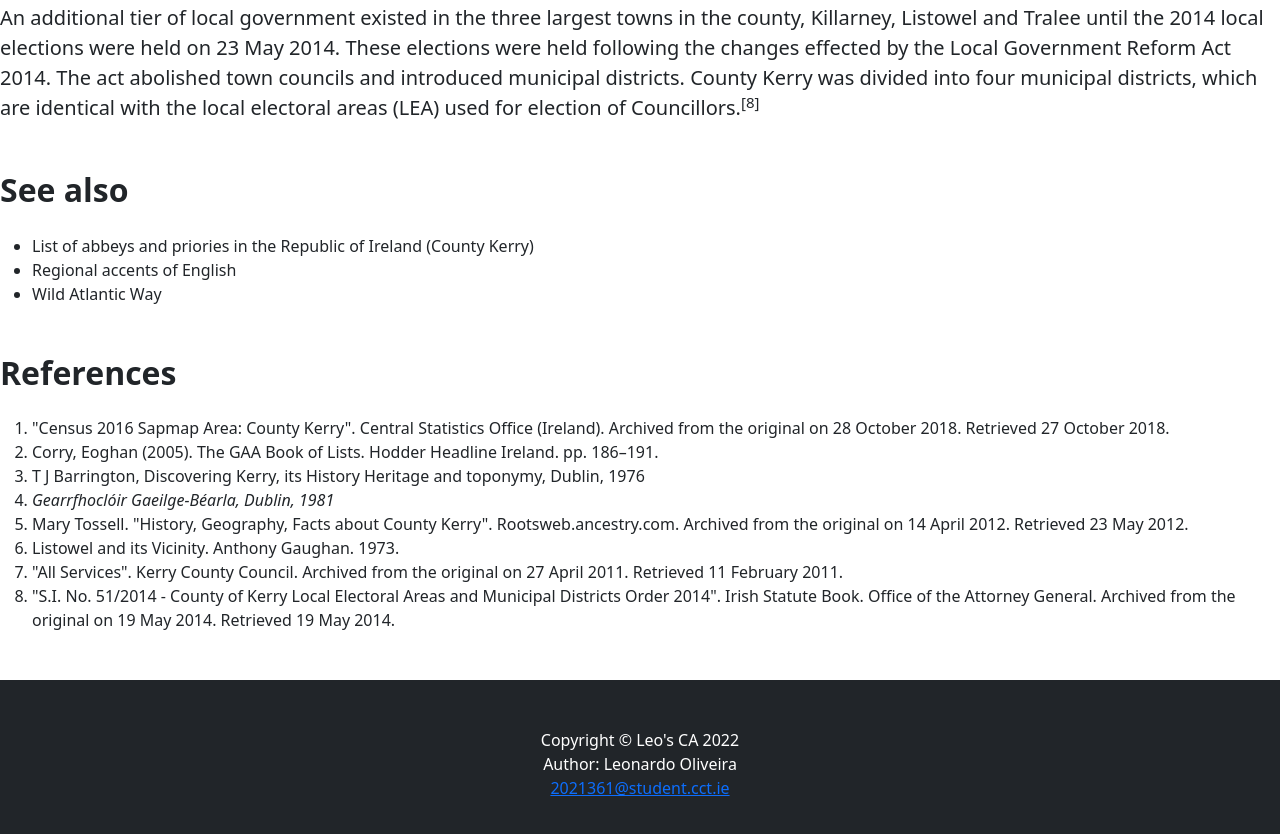
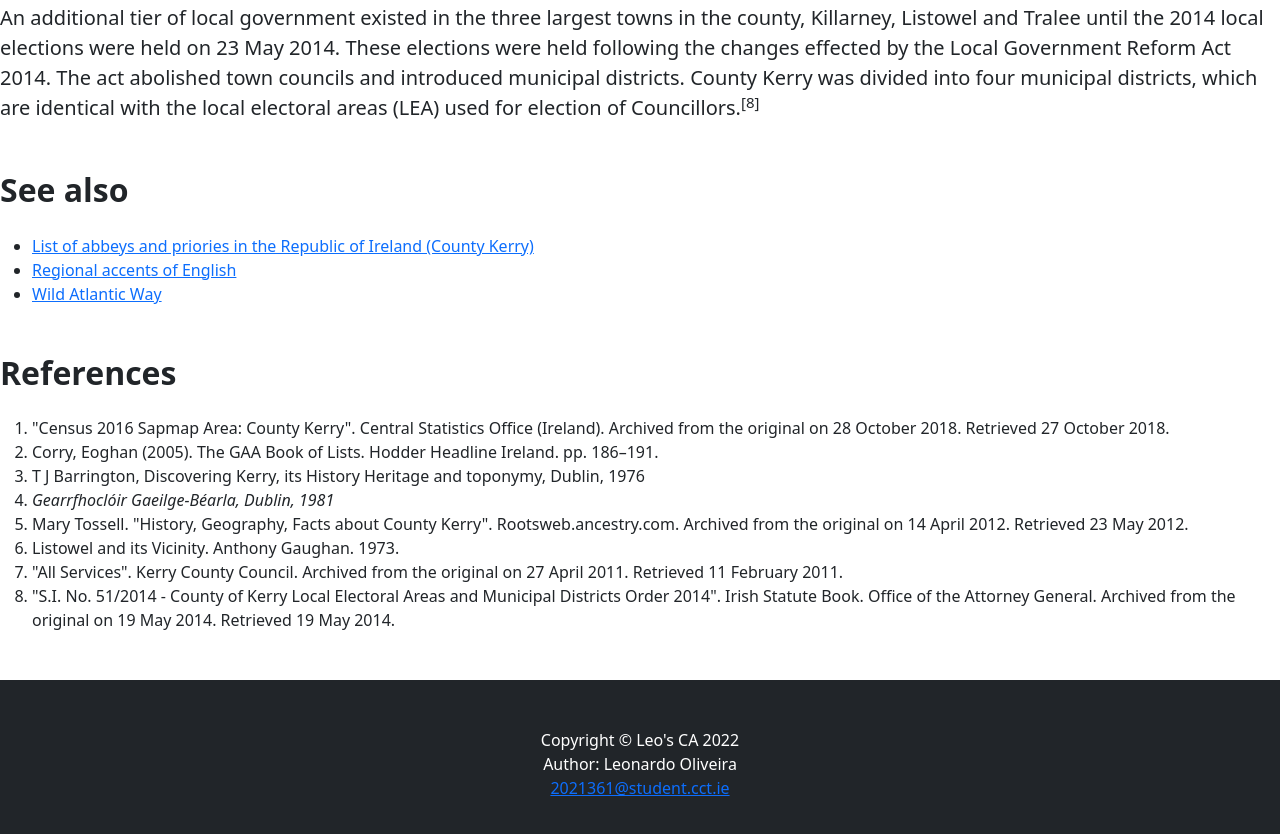
Before and after one commit to LeoStudentCCT/csp_ca1, a plain HTML site: page CA1/dist/index.html in a window 1280 px wide. Shown: the part 4268-5102 px from the top of the page. Drawn offline with nearby package versions, Linux system fonts and the light colour scheme.

Commit message:
Finished

```diff
--- a/CA1/dist/index.html
+++ b/CA1/dist/index.html
@@ -168,9 +168,9 @@
                     <section class="mb-5">
                         <h2 id="6" class="fw-bolder mb-4 mt-5">See also</h2>
                         <ul>
-                            <li>List of abbeys and priories in the Republic of Ireland (County Kerry)</li>
-                            <li>Regional accents of English</li>
-                            <li>Wild Atlantic Way</li>
+                            <li><a href="https://en.wikipedia.org/wiki/List_of_monastic_houses_in_Ireland#County_Kerry">List of abbeys and priories in the Republic of Ireland (County Kerry)</a></li>
+                            <li><a href="https://en.wikipedia.org/wiki/Regional_accents_of_English#Northern_Ireland">Regional accents of English</a></li>
+                            <li><a href="https://en.wikipedia.org/wiki/Wild_Atlantic_Way">Wild Atlantic Way</a></li>
                             </ul>
                     </section>
                     <section class="mb-5">
```
